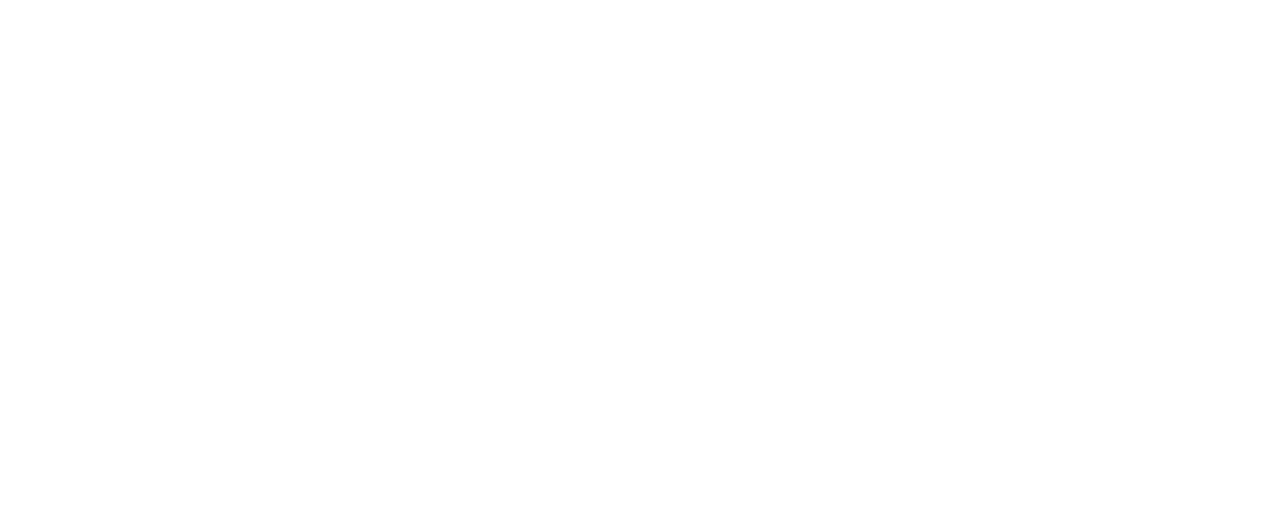
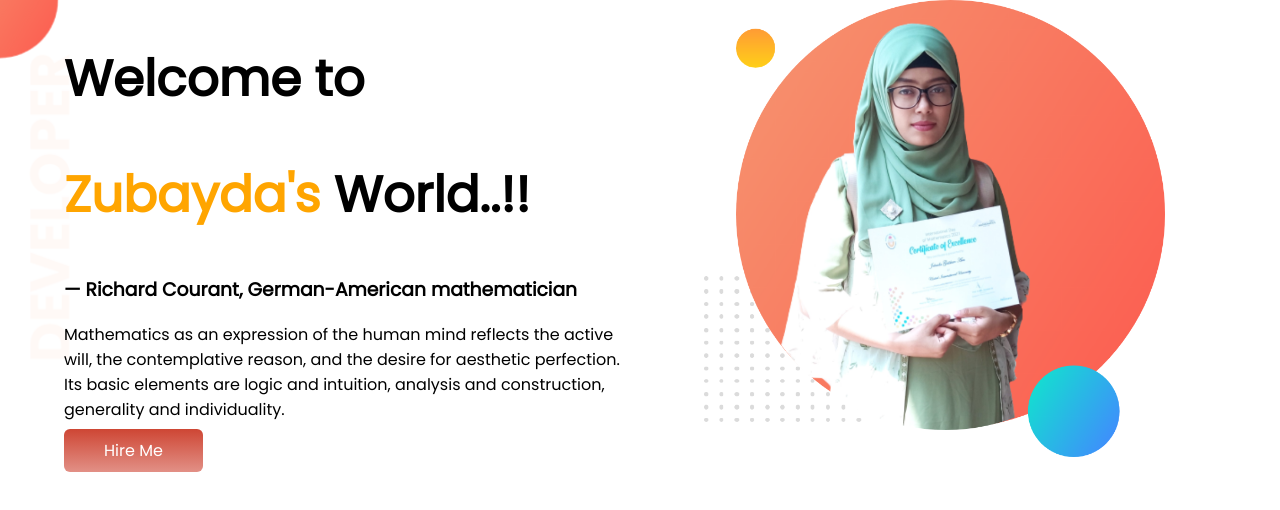
Before and after one commit to Zubayda1425/Developer_Portfolio, a plain HTML site: page index.html in a window 1280 px wide. Drawn offline with Linux system fonts and the light colour scheme.

Commit message:
first portion

```diff
--- a/index.html
+++ b/index.html
@@ -1,13 +1,37 @@
 <!DOCTYPE html>
 <html lang="en">
+
 <head>
     <meta charset="UTF-8">
     <meta http-equiv="X-UA-Compatible" content="IE=edge">
     <meta name="viewport" content="width=device-width, initial-scale=1.0">
-    <title>POrtfolio</title>
+    <title>Portfolio</title>
+    <link rel="preconnect" href="https://fonts.googleapis.com">
+    <link rel="preconnect" href="https://fonts.gstatic.com" crossorigin>
+    <link href="https://fonts.googleapis.com/css2?family=Poppins&display=swap" rel="stylesheet">
     <link rel="stylesheet" href="style.css">
 </head>
+
 <body>
+    <section class="banner">
+        <div class="sec_1">
+            <h1>Welcome to</h1>
+            <h1> <span class="orange">Zubayda's</span> World..!!</h1>
+            <h3>— Richard Courant, German-American mathematician</h3>
+            <p>
+                Mathematics as an expression of the human mind reflects the active will, the contemplative reason, and
+                the
+                desire for aesthetic perfection. Its basic elements are logic and intuition, analysis and construction,
+                generality and individuality.
+            </p>
+            <a class="hire_me" target="_blank" href="https://www.facebook.com/profile.php?id=100077761071497">Hire
+                Me</a>
+        </div>
+        <div class="sec_1">
+            <img src="images/Anee.png" alt="Anee">
+        </div>
+    </section>
 
 </body>
+
 </html>
--- a/style.css
+++ b/style.css
@@ -0,0 +1,39 @@
+body {
+    font-family: 'Poppins', sans-serif;
+    margin: 0;
+}
+
+h1 {
+    font-size: 50px;
+}
+
+.orange {
+    color: orange;
+}
+
+section {
+    display: flex;
+}
+
+.sec_1 {
+    width: 50%;
+    padding-left: 5%;
+}
+
+.sec_1 img {
+    width: 80%;
+}
+
+.hire_me {
+    text-decoration: none;
+    background-image: linear-gradient(rgb(206, 70, 52), rgb(226, 144, 134));
+    color: white;
+    font-weight: 700%;
+    padding: 10px 40px;
+    border-radius: 6px;
+}
+
+.banner {
+    background-image: url(images/top-banner.png);
+    background-repeat: no-repeat;
+}
```
Also changed, not shown: images/Anee.png (added), images/Anee2.png (added), images/dream-bg.png (added), images/exp-bg.png (added), images/jhankar.png (added), images/jhankar2.png (added), images/my-bg.png (added), images/my-bg2.png (added), images/top-banner.png (added), 7 other files.
